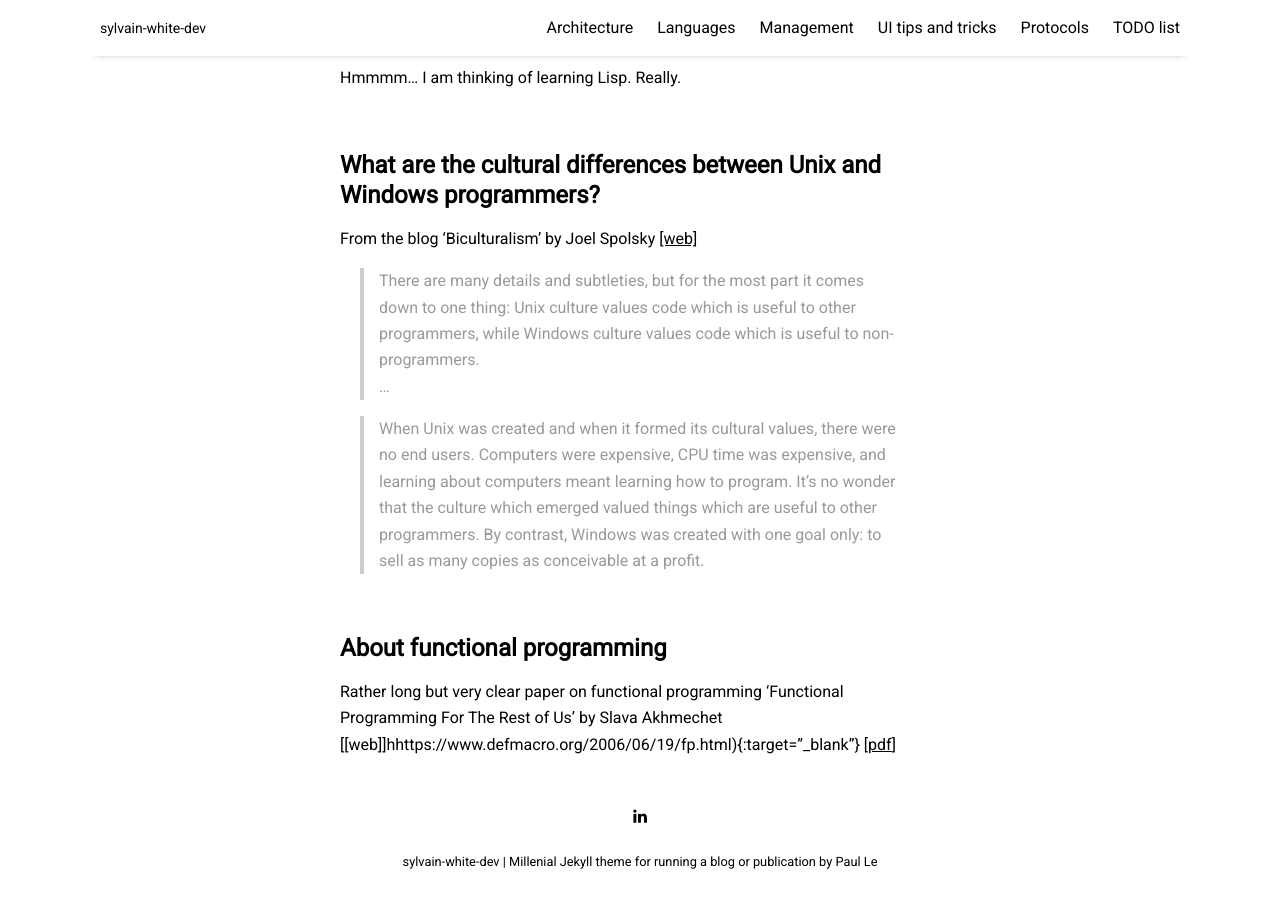
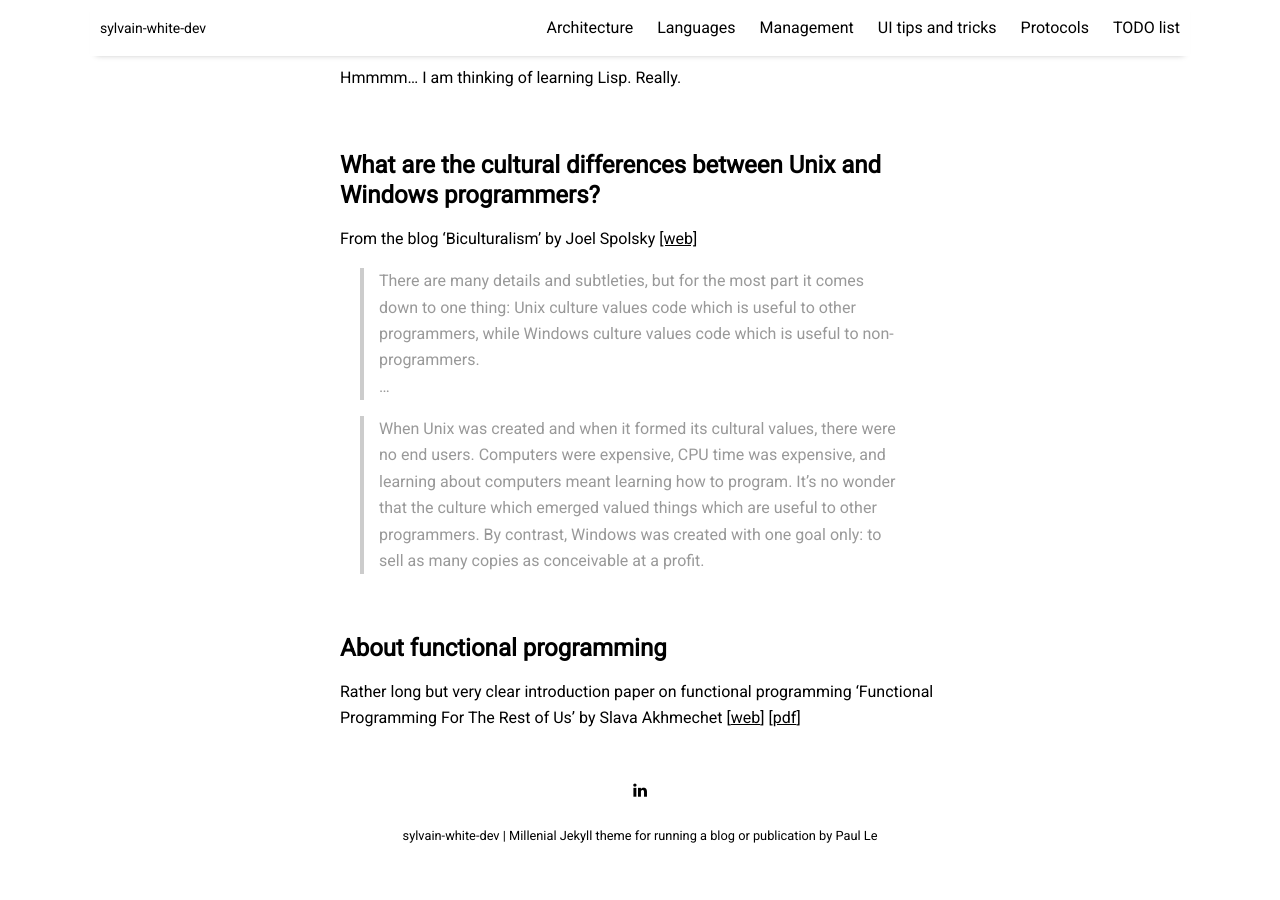
Before and after one commit to sylvainwhite/sylvain-white-dev, a Jekyll site: the page built from pages/languages.md, in a window 1280 px wide and 900 px high, scrolled down 1991 px. Built offline with Jekyll 4.4.1, drawn with Linux system fonts in a browser that asks for light colours; nearby versions of some CDN libraries; after the commit the page ends 2865 px from its top, so only the background shows below that.

Commit message:
Fix typo

```diff
--- a/pages/languages.md
+++ b/pages/languages.md
@@ -91,4 +91,4 @@
 
 ## About functional programming
 
-Rather long but very clear paper on functional programming 'Functional Programming For The Rest of Us' by Slava Akhmechet [[web]]hhttps://www.defmacro.org/2006/06/19/fp.html){:target="_blank"} [[pdf]({{ site.github.url }}/resources/functionalProgramming.pdf){:target="_blank"}]
+Rather long but very clear introduction paper on functional programming 'Functional Programming For The Rest of Us' by Slava Akhmechet [[web](https://www.defmacro.org/2006/06/19/fp.html){:target="_blank"}] [[pdf]({{ site.github.url }}/resources/functionalProgramming.pdf){:target="_blank"}]
```
